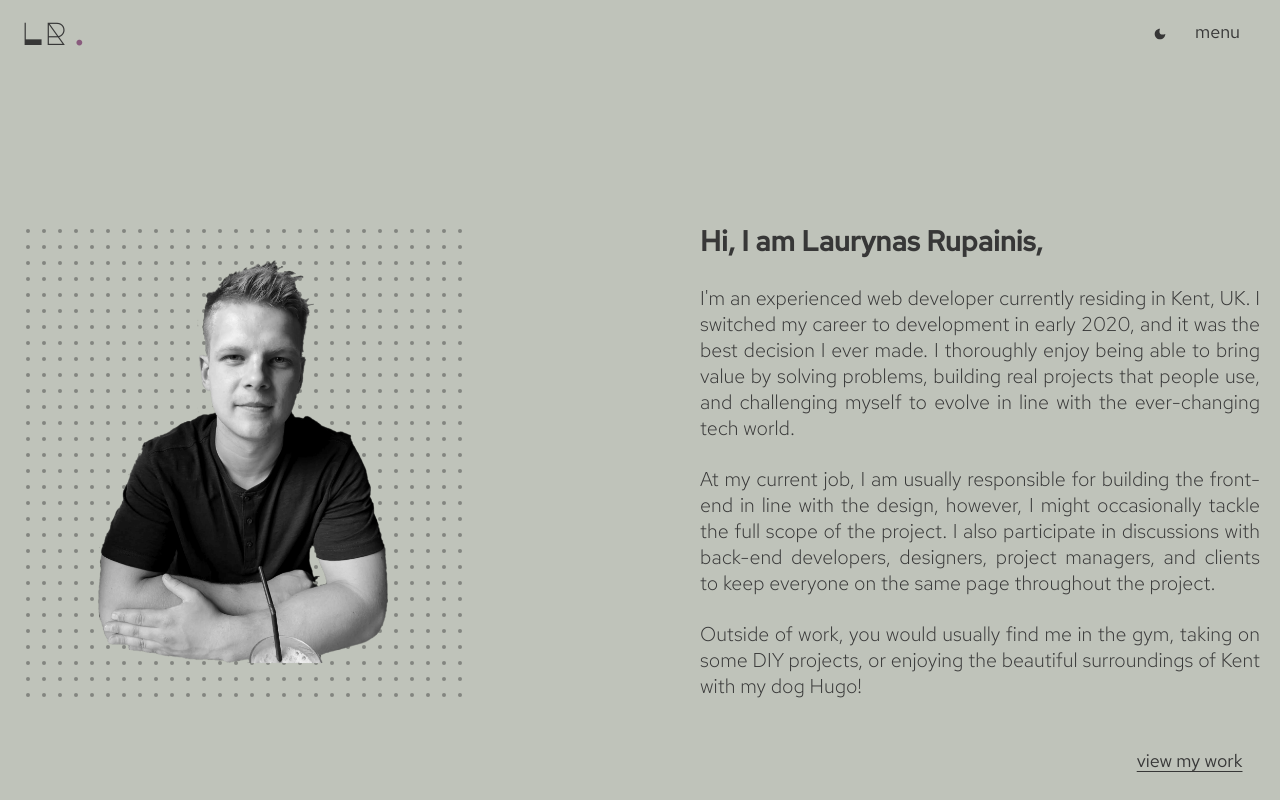
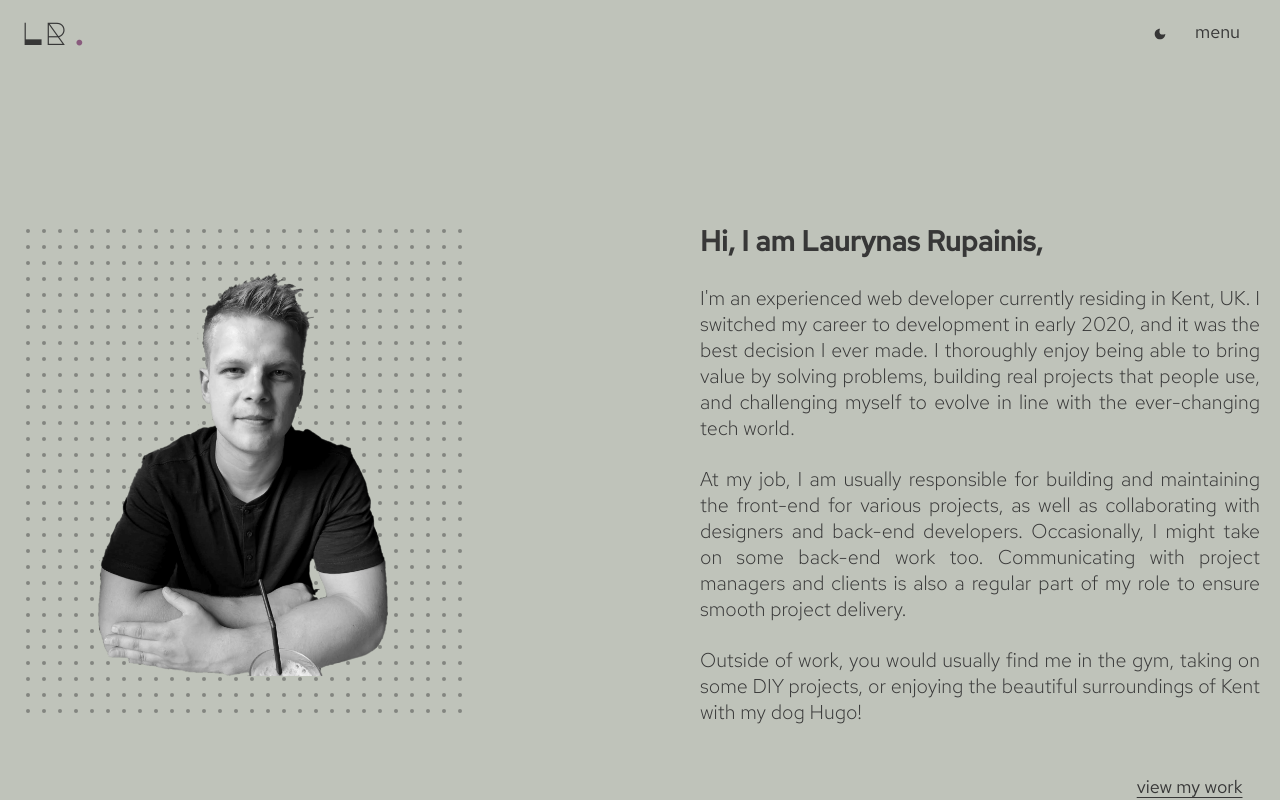
Before and after one commit to LaurynasRup/portfolio_v2, a Next.js app: page /about in a window 1280 px wide. Shown: the top 800 px of the page. Built offline with nearby package versions, Linux system fonts and the light colour scheme.

Commit message:
Update next

```diff
--- a/src/app/about/page.tsx
+++ b/src/app/about/page.tsx
@@ -23,12 +23,12 @@ export default function About() {
             world.
           </p>
           <p>
-            At my current job, I am usually responsible for building the
-            front-end in line with the design, however, I might occasionally
-            tackle the full scope of the project. I also participate in
-            discussions with back-end developers, designers, project managers,
-            and clients to keep everyone on the same page throughout the
-            project.
+            At my job, I am usually responsible for building and maintaining the
+            front-end for various projects, as well as collaborating with
+            designers and back-end developers. Occasionally, I might take on
+            some back-end work too. Communicating with project managers and
+            clients is also a regular part of my role to ensure smooth project
+            delivery.
           </p>
           <p>
             Outside of work, you would usually find me in the gym, taking on
```
Also changed, not shown: package.json (+4 -3 lines), 1 other file (tests, documents, lock files or other folders).
